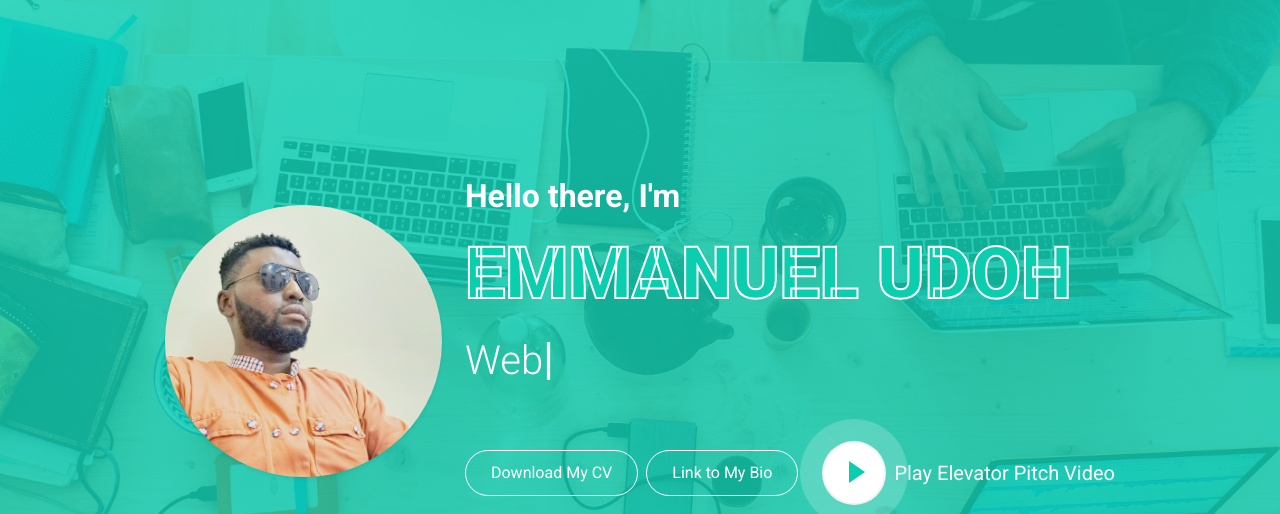
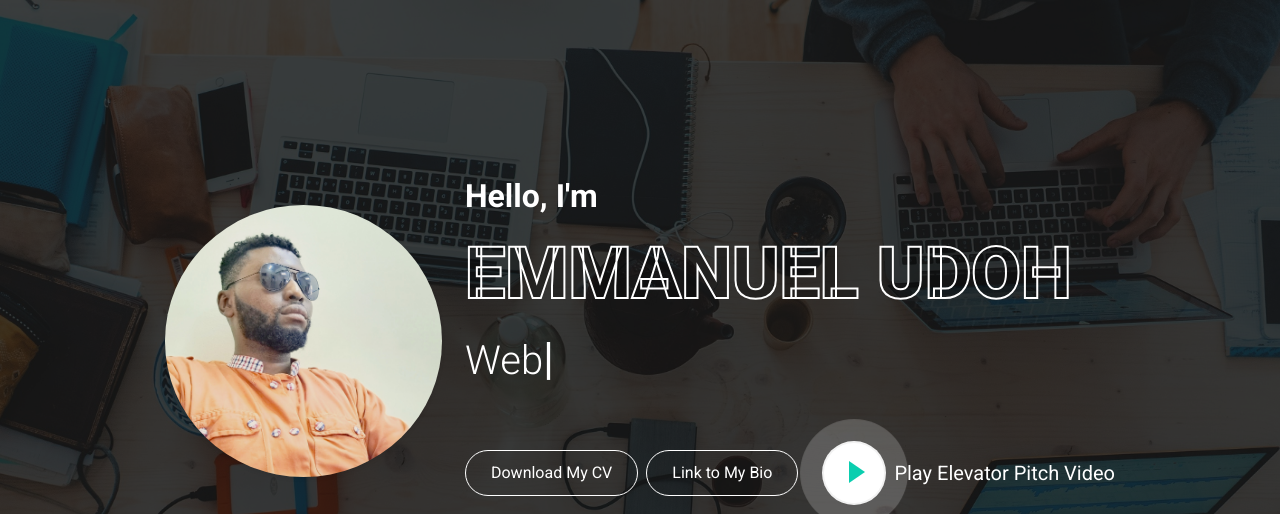
Before and after one commit to mopoloultra/mopoloultra.github.io, a plain HTML site: page index.html in a window 1280 px wide. Shown: the top 514 px of the page. Drawn offline with nearby package versions, Linux system fonts and the light colour scheme.

Commit message:
Update index.html

```diff
--- a/index.html
+++ b/index.html
@@ -39,10 +39,10 @@
             <div class="navbar-nav m-auto py-0">
                 <a href="#home" class="nav-item nav-link active">Home</a>
                 <a href="#about" class="nav-item nav-link">About</a>
+                <a href="#portfolio" class="nav-item nav-link">Portfolio</a>
                 <a href="#qualification" class="nav-item nav-link">Quality</a>
                 <a href="#skill" class="nav-item nav-link">Skill</a>
                 <a href="#service" class="nav-item nav-link">Service</a>
-                <a href="#portfolio" class="nav-item nav-link">Portfolio</a>
                 <a href="#testimonial" class="nav-item nav-link">Review</a>
                 <!-- <a href="#blog" class="nav-item nav-link">Blog</a> -->
                 <a href="#contact" class="nav-item nav-link">Contact</a>
@@ -74,7 +74,7 @@
 
     <!-- Header Start -->
     <div style="min-height: 80vh; background-image: url('img/peakpx.jpg'); background-size: cover;background-repeat: no-repeat; background-position: center;">
-        <div style="min-height: 80vh;background: rgba(11, 206, 175, 0.8);">
+        <div style="min-height: 80vh;background: rgba(15, 15, 15, 0.8);">
             <div class="container-fluid d-flex align-items-center mb-5 py-5" id="home" style="min-height: 100vh;">
                 <div class="container">
                     <div class="row align-items-center">
@@ -82,8 +82,8 @@
                             <img class="img-fluid w-100 rounded-circle shadow-sm" src="img/mopolo.jpg" alt="">
                         </div>
                         <div class="col-lg-8 text-center text-lg-left">
-                            <h2 class="text-white font-weight-bold mb-3">Hello there, I'm</h2>
-                            <h1 class="display-3 text-uppercase text-primary mb-2" style="-webkit-text-stroke: 2px #ffffff;">Emmanuel Udoh</h1>
+                            <h2 class="text-white font-weight-bold mb-3">Hello, I'm</h2>
+                            <h1 class="display-3 text-uppercase mb-2" style="-webkit-text-stroke: 2px #ffffff; color: rgba(0, 0, 0, 0.3);">Emmanuel Udoh</h1>
                             <h1 class="typed-text-output d-inline font-weight-lighter text-white"></h1>
                             <div class="typed-text d-none">Front End Developer, Web Developer, Web Designer, UI/UX Designer, Mobile App Developer</div>
                             <div class="d-flex align-items-center justify-content-center justify-content-lg-start pt-5">
@@ -681,7 +681,7 @@
 
 
     <!-- Footer Start -->
-    <div class="container-fluid bg-primary text-white mt-5 py-5 px-sm-3 px-md-5">
+    <div class="container-fluid text-white mt-5 py-5 px-sm-3 px-md-5" style="background-color: black;">
         <div class="container text-center py-5">
             <div class="d-flex justify-content-center mb-4">
                 <a class="btn btn-light btn-social mr-2" href="https://twitter.com/DonMopolo"><i class="fab fa-twitter"></i></a>
```
